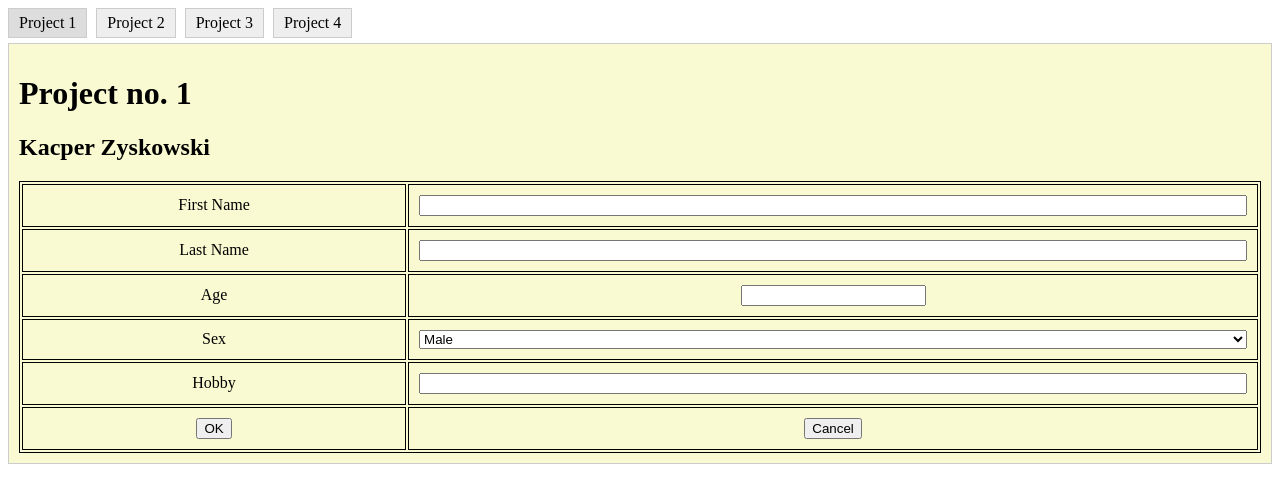
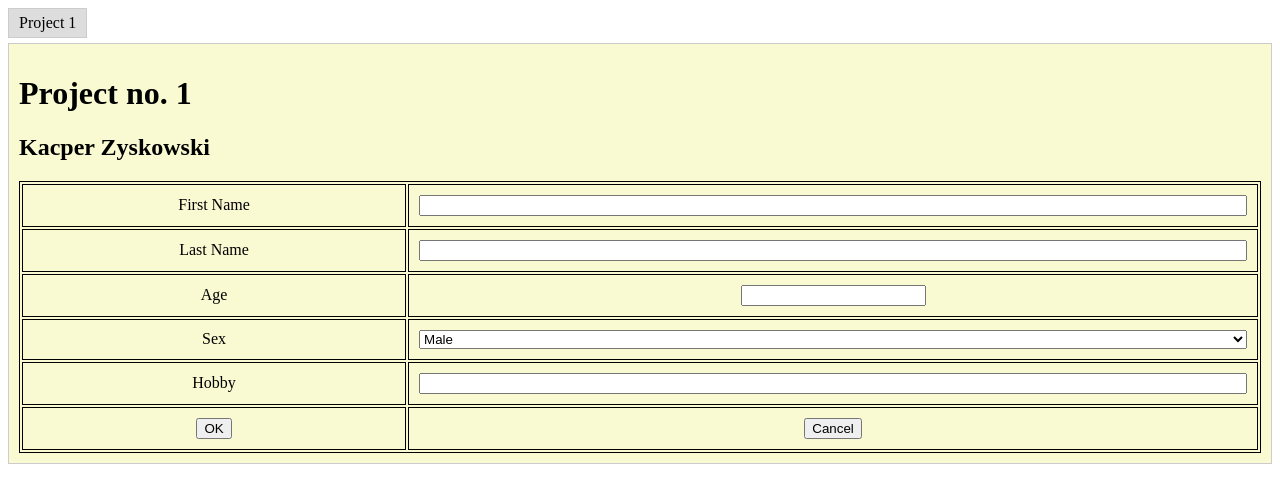
Before and after one commit to zyskowskiK/Kacper_Zyskowski.github.io, a plain HTML site: page index.html in a window 1280 px wide. Drawn offline with Linux system fonts and the light colour scheme.

Commit message:
Update index.html
Test

```diff
--- a/index.html
+++ b/index.html
@@ -29,9 +29,7 @@
 
 <div id="tabs">
     <div id="tab1" class="tab-button" onclick="loadContent('1')">Project 1</div>
-    <div id="tab2" class="tab-button" onclick="loadContent('2')">Project 2</div>
-    <div id="tab3" class="tab-button" onclick="loadContent('3')">Project 3</div>
-    <div id="tab4" class="tab-button" onclick="loadContent('4')">Project 4</div>
+
 </div>
 
 <div id="content" class="tab-content">
```
